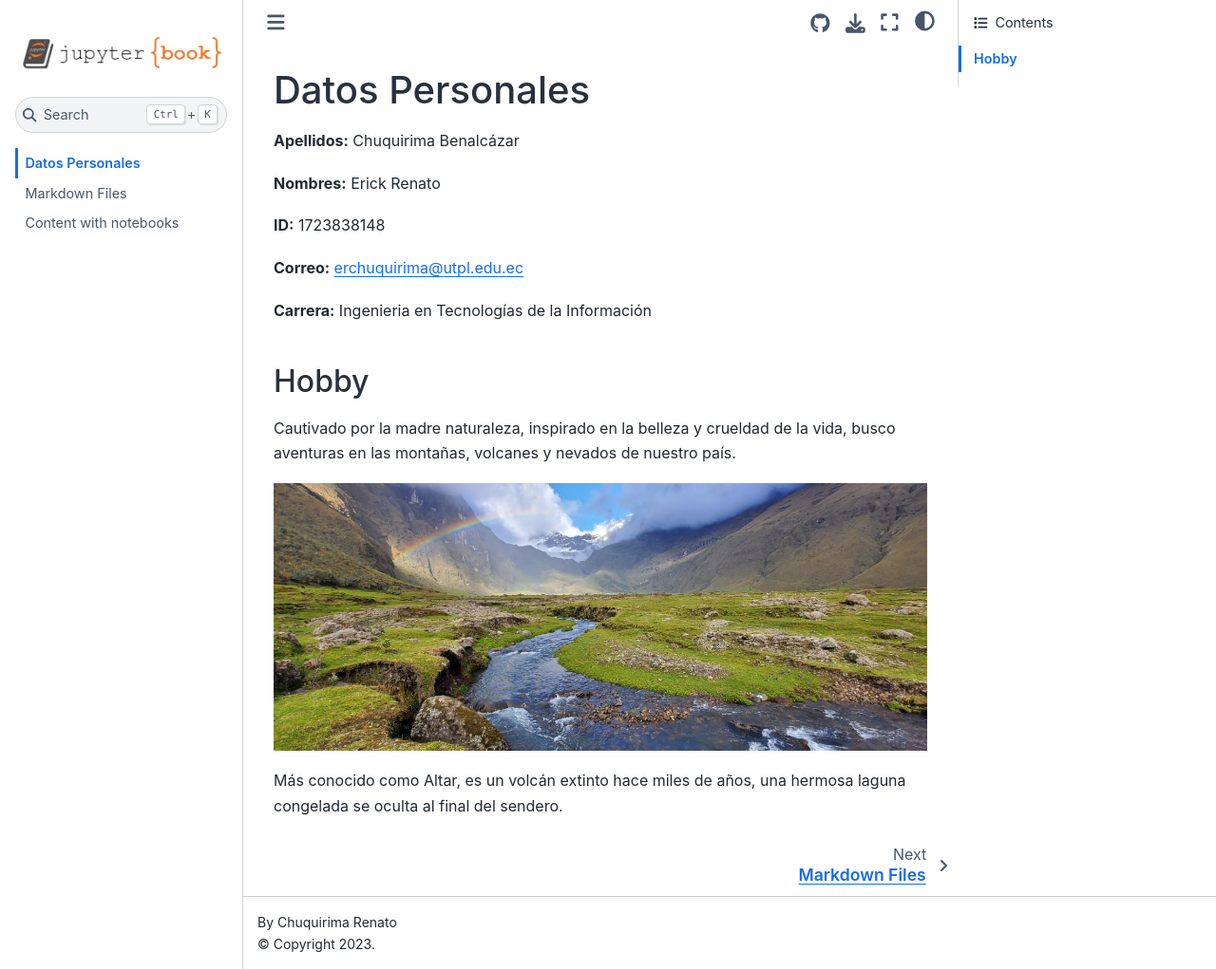
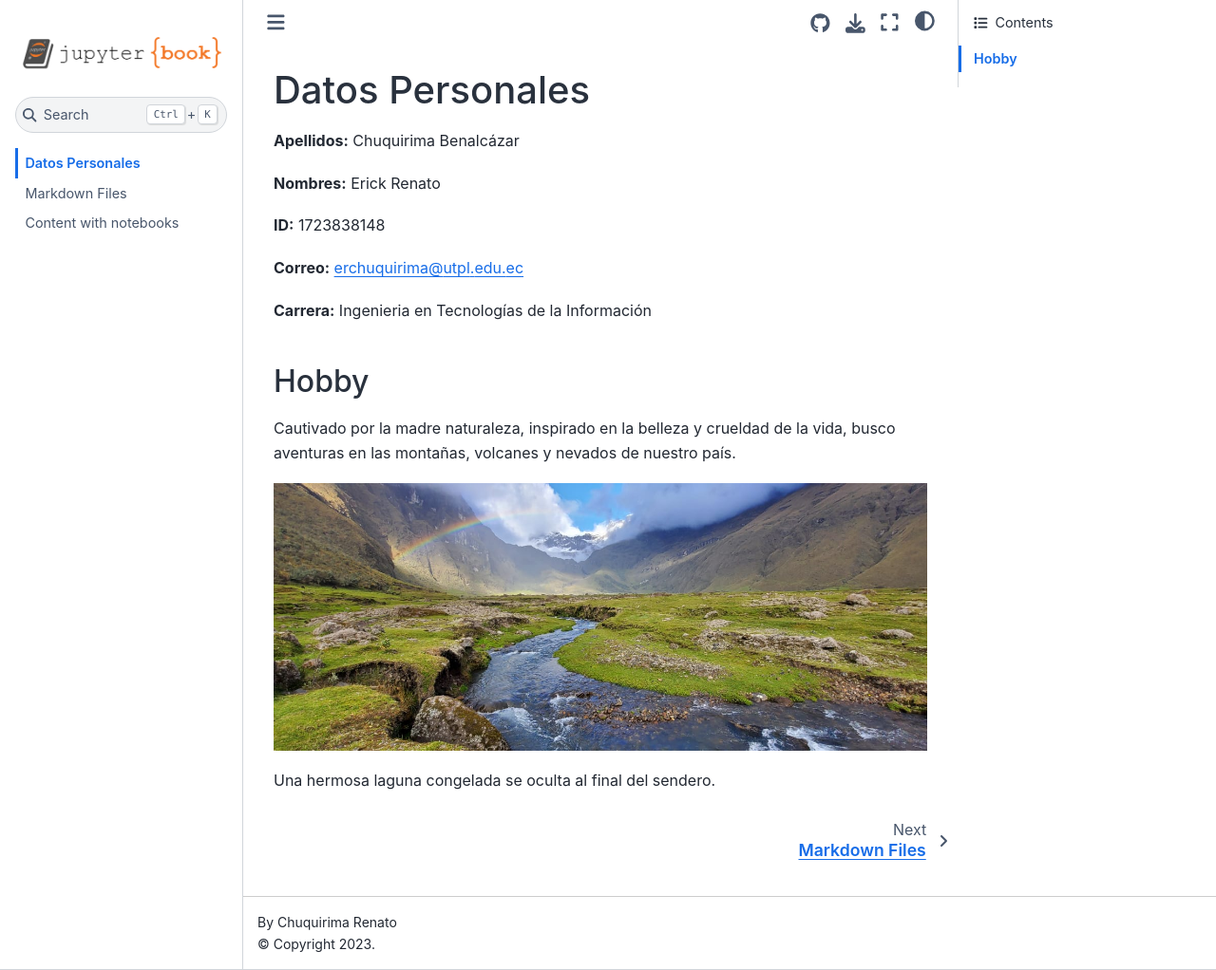
Before and after one commit to Votreroi/milibro, a Jupyter Book: the page built from intro.md, in a window 1280 px wide and 1022 px high. Shown: the whole window at 95% size. Built offline with Jupyter Book 1.0.4 settings and Sphinx 7.4.7 and the Sphinx Book theme 1.1.4, drawn with Linux system fonts in a browser that asks for light colours.

Commit message:
Update intro.md

```diff
--- a/intro.md
+++ b/intro.md
@@ -16,5 +16,5 @@ Cautivado por la madre naturaleza, inspirado en la belleza y crueldad de la vida
 ![](IMG-20210405-WA0008.jpg)
 
 :::{Capac Urcu}
-Más conocido como Altar, es un volcán extinto hace miles de años,  una hermosa laguna congelada se oculta al final del sendero.
+Una hermosa laguna congelada se oculta al final del sendero.
 :::
```
